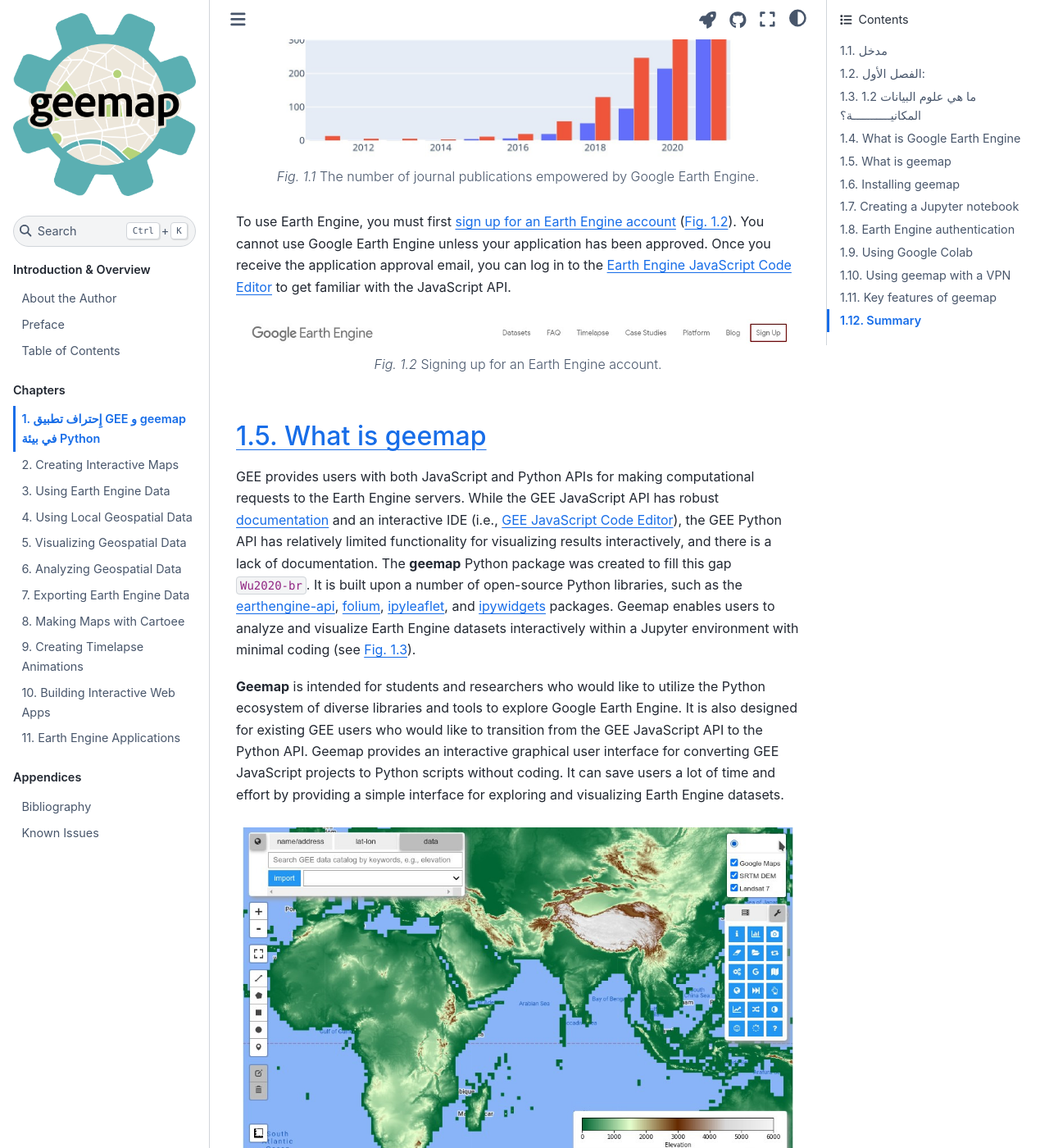
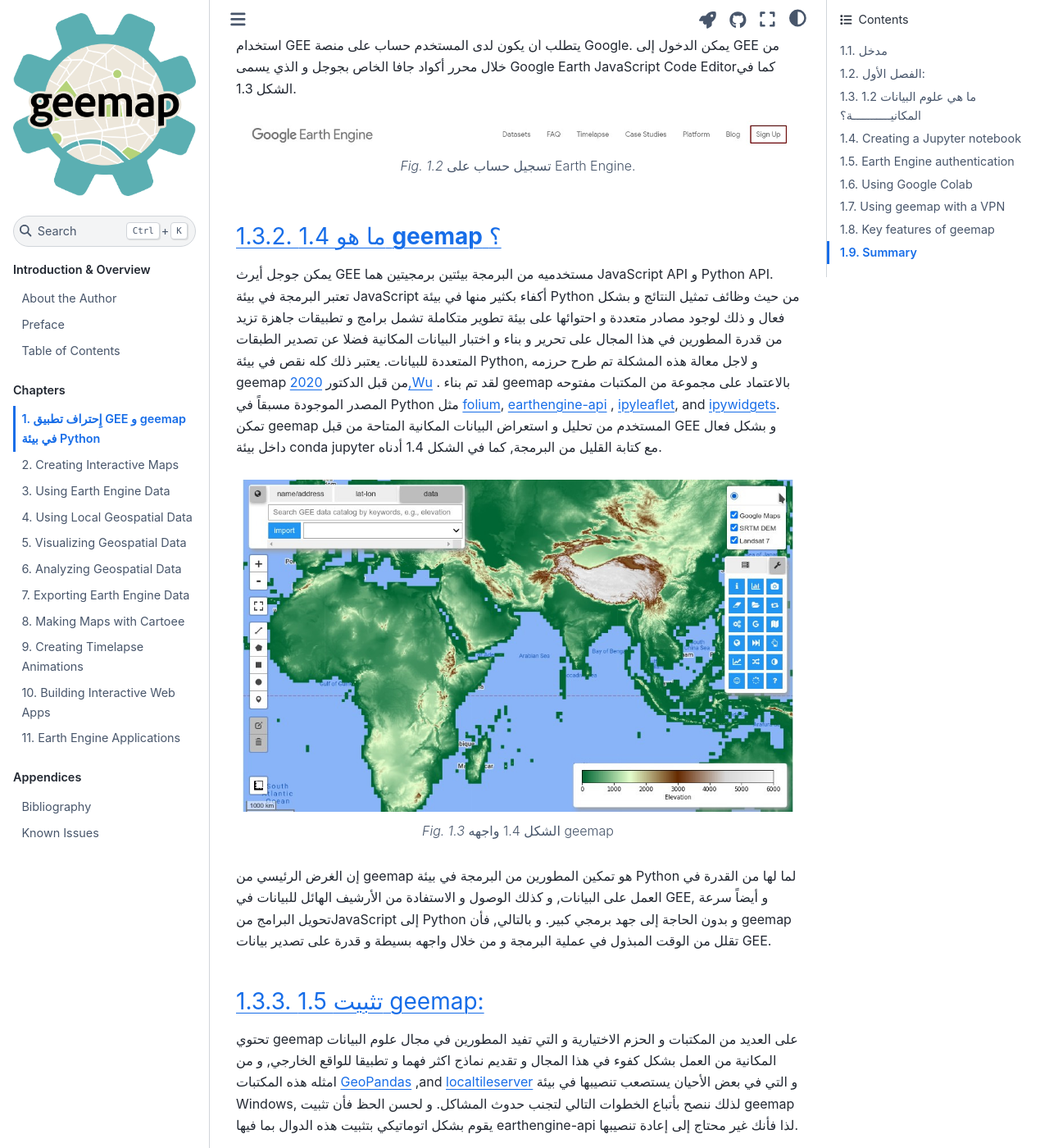
Before and after one commit to giswqs/geebook-arabic, a Jupyter Book: the page built from chapters/01_introduction.md, in a window 1280 px wide and 1400 px high, scrolled down 3457 px. Shown: the whole window at 82% size. Built offline with Jupyter Book 1.0.4 settings and Sphinx 7.4.7 and the Sphinx Book theme 1.1.4, drawn with Linux system fonts in a browser that asks for light colours; cross-references to code outside the pages are shown as plain code; some of the changed text lies outside the part shown.

Commit message:
Update 01_introduction.md

````diff
--- a/chapters/01_introduction.md
+++ b/chapters/01_introduction.md
@@ -50,47 +50,45 @@ width: 100%
 
 
 
-## What is Google Earth Engine
 
-Google Earth Engine (GEE) is a cloud computing platform with a multi-petabyte [data catalog](https://developers.google.com/earth-engine/datasets) of satellite imagery and geospatial datasets {cite}`Gorelick2017-mz`. During the past few years, GEE has become very popular in the geospatial community, and it has empowered numerous environmental applications at local, regional, and global scales {cite}`Amani2020-vb,Boothroyd2020-fx,Tamiminia2020-df,Wu2019-at`. Since GEE became publicly available in 2010, there has been an exponential growth in the number of peer-reviewed journal publications empowered by GEE (see {numref}`ch01_gee_pubs`). Based on the most recent bibliometric analysis, there are 1,077 peer-reviewed journal publications with the word “Google Earth Engine” in the title and 2,969 publications with the word "Google Earth Engine" in either the title or abstract. In 2022, the number of publications with “Google Earth Engine” in the title or abstract reached 1,150, which is more than a 280-fold increase from the year 2014 with only 4 publications.
+###	1.3 ما هو Google Earth Engine (GEE)؟
+هو عبارة عن منصة سحابية تحتوي على كم هائل من البيانات المكانية  و صور الأقمار الصناعية [Gorelick et al., 2017](https://book.geemap.org/chapters/bibliography.html#id3) . خلال السنوات الأخيرة انتشر استخدام GEE بشكل كبير جداً في تطبيقات البيئة و على جميع المستويات حول العالم [Amani et al., 2020, Boothroyd et al., 2020, Tamiminia et al., 2020, Wu et al., 2019](https://book.geemap.org/chapters/bibliography.html#id3). في الشكل أدناه 1.2 يوضح عدد البحوث المنشورة التي تتضمن استخدام GEE.
 
 ```{figure} images/ch01_gee_pubs.jpg
 ---
 name: ch01_gee_pubs
 width: 100%
 ---
-The number of journal publications empowered by Google Earth Engine.
+Google الشكل 1.2 عدد البحوث المنشورة المسجلة في
 ```
 
-To use Earth Engine, you must first [sign up for an Earth Engine account](https://code.earthengine.google.com/register) ({numref}`ch01_gee_signup`). You cannot use Google Earth Engine unless your application has been approved. Once you receive the application approval email, you can log in to the [Earth Engine JavaScript Code Editor](https://code.earthengine.google.com) to get familiar with the JavaScript API.
+استخدام GEE  يتطلب أن يكون لدى المستخدم حساب على منصة Google. يمكن الدخول إلى GEE من خلال محرر أكواد جافا الخاص بجوجل و الذي يسمى    Google Earth JavaScript Code Editorكما في الشكل 1.3.
 
 ```{figure} images/ch01_gee_signup.jpg
 ---
 name: ch01_gee_signup
 width: 100%
 ---
-Signing up for an Earth Engine account.
+ تسجيل حساب على Earth Engine.
 ```
 
-## What is geemap
-
-GEE provides users with both JavaScript and Python APIs for making computational requests to the Earth Engine servers. While the GEE JavaScript API has robust [documentation](https://developers.google.com/earth-engine) and an interactive IDE (i.e., [GEE JavaScript Code Editor](https://code.earthengine.google.com)), the GEE Python API has relatively limited functionality for visualizing results interactively, and there is a lack of documentation. The **geemap** Python package was created to fill this gap {cite}`Wu2020-br`. It is built upon a number of open-source Python libraries, such as the [earthengine-api](https://pypi.org/project/earthengine-api), [folium](https://python-visualization.github.io/folium), [ipyleaflet](https://github.com/jupyter-widgets/ipyleaflet), and [ipywidgets](https://github.com/jupyter-widgets/ipywidgets) packages. Geemap enables users to analyze and visualize Earth Engine datasets interactively within a Jupyter environment with minimal coding (see {numref}`ch01_geemap_gui`).
-
-**Geemap** is intended for students and researchers who would like to utilize the Python ecosystem of diverse libraries and tools to explore Google Earth Engine. It is also designed for existing GEE users who would like to transition from the GEE JavaScript API to the Python API. Geemap provides an interactive graphical user interface for converting GEE JavaScript projects to Python scripts without coding. It can save users a lot of time and effort by providing a simple interface for exploring and visualizing Earth Engine datasets.
-
+###	1.4 ما هو **geemap** ؟
+يمكن جوجل أيرث GEE مستخدميه من البرمجة بيئتين برمجيتين هما JavaScript API  و Python API. تعتبر البرمجة في بيئة JavaScript أكفاء بكثير منها في بيئة Python من حيث وظائف تمثيل النتائج و بشكل فعال و ذلك لوجود مصادر متعددة و احتوائها على بيئة تطوير متكاملة تشمل برامج و تطبيقات جاهزة تزيد من قدرة المطورين في هذا المجال على تحرير و بناء و اختبار البيانات المكانية  فضلا عن تصدير الطبقات المتعددة للبيانات. يعتبر ذلك كله نقص في بيئة Python, و لاجل معالة هذه المشكلة تم طرح حرزمه geemap من قبل الدكتور  [2020,Wu](https://book.geemap.org/chapters/bibliography.html#id3) .    لقد تم بناء geemap بالاعتماد على مجموعة من المكتبات مفتوحه المصدر الموجودة مسبقاً في Python مثل [folium](https://python-visualization.github.io/folium), [earthengine-api](https://pypi.org/project/earthengine-api) , [ipyleaflet](https://github.com/jupyter-widgets/ipyleaflet), and [ipywidgets](https://github.com/jupyter-widgets/ipywidgets).  تمكن geemap المستخدم من تحليل و استعراض البيانات المكانية  المتاحة من قبل GEE و بشكل فعال داخل بيئة conda jupyter مع كتابة القليل من البرمجة, كما في الشكل 1.4 أدناه.
 ```{figure} images/ch01_geemap_gui.jpg
 ---
 name: ch01_geemap_gui
 width: 100%
 ---
-The geemap graphical user interface built upon ipyleaflet and ipywidgets.
+ الشكل 1.4 واجهه geemap
 ```
+
+إن الغرض الرئيسي من geemap هو تمكين المطورين من البرمجة في بيئة Python  لما لها من القدرة في العمل على البيانات, و كذلك الوصول و الاستفادة من الأرشيف الهائل للبيانات في GEE, و أيضاً سرعة تحويل البرامج منJavaScript  إلى Python و بدون الحاجة إلى جهد برمجي كبير. و بالتالي, فأن geemap  تقلل من الوقت المبذول في عملية البرمجة و من خلال واجهه بسيطة و قدرة على تصدير بيانات GEE.
+
 
 (ch01:install)=
 
-## Installing geemap
-
-The geemap package has some optional dependencies, such as [GeoPandas](https://geopandas.org) and [localtileserver](https://github.com/banesullivan/localtileserver). These optional dependencies can sometimes be a challenge to install, especially on Windows. Therefore, we advise you to closely follow the recommendations below to avoid installation problems. Note that installing geemap will automatically install all of its dependencies, including the earthengine-api package. Therefore, you do not need to install the earthengine-api package separately.
+###	1.5 تثبيت geemap:
+ تحتوي geemap  على العديد من المكتبات و الحزم الاختيارية و التي تفيد المطورين في مجال علوم البيانات المكانية  من العمل بشكل كفوء في هذا المجال و تقديم نماذج اكثر فهما و تطبيقا للواقع الخارجي, و من امثله هذه المكتبات  [GeoPandas](https://geopandas.org) ,and [localtileserver](https://github.com/banesullivan/localtileserver) و التي في بعض الأحيان يستصعب تنصيبها في بيئة Windows, لذلك ننصح بأتباع الخطوات التالي لتجنب حدوث المشاكل. و لحسن الحظ فأن تثبيت geemap يقوم بشكل اتوماتيكي بتثبيت هذه الدوال بما فيها earthengine-api لذا فأنك غير محتاج إلى إعادة تنصيبها.
 
 (ch01:conda)=
 
````
